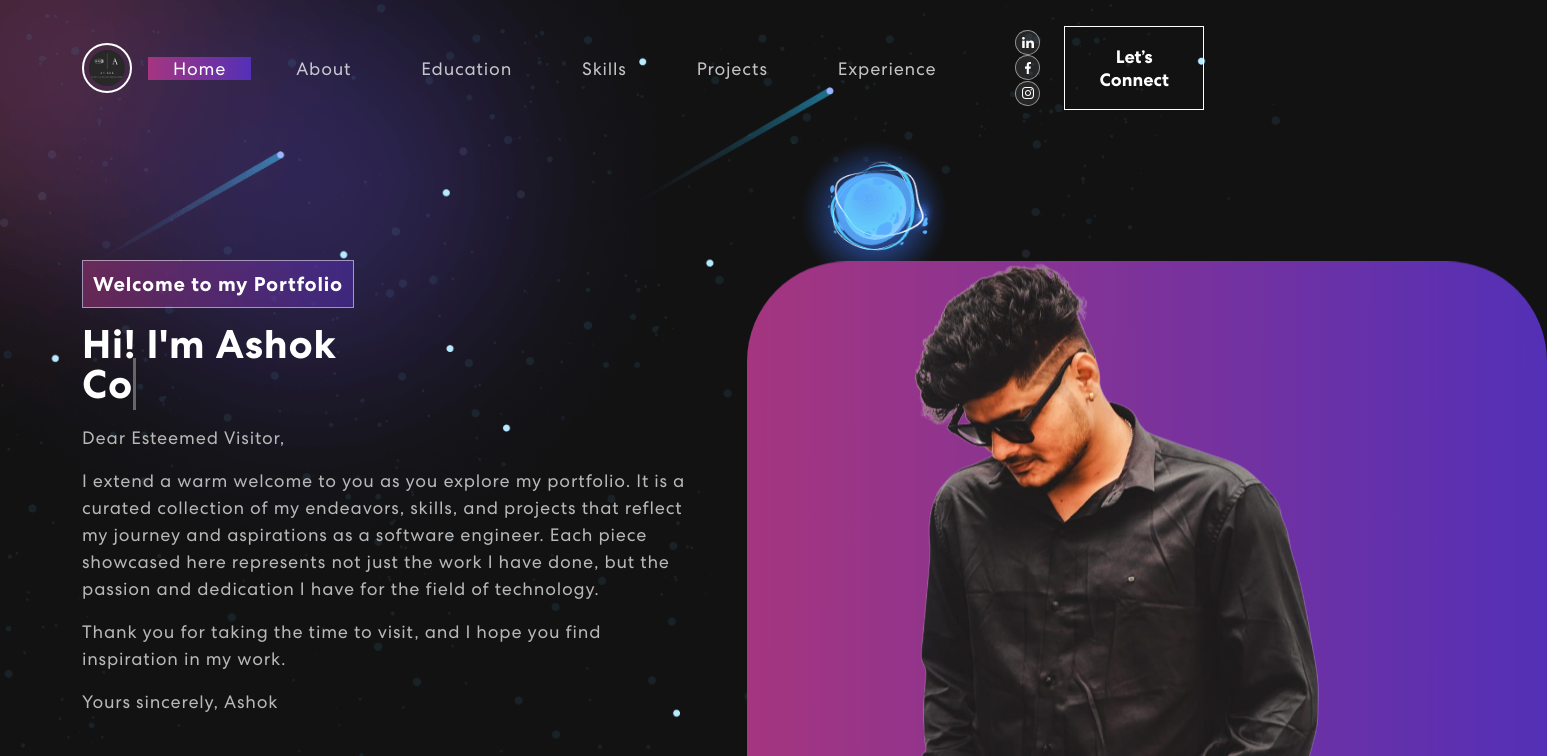
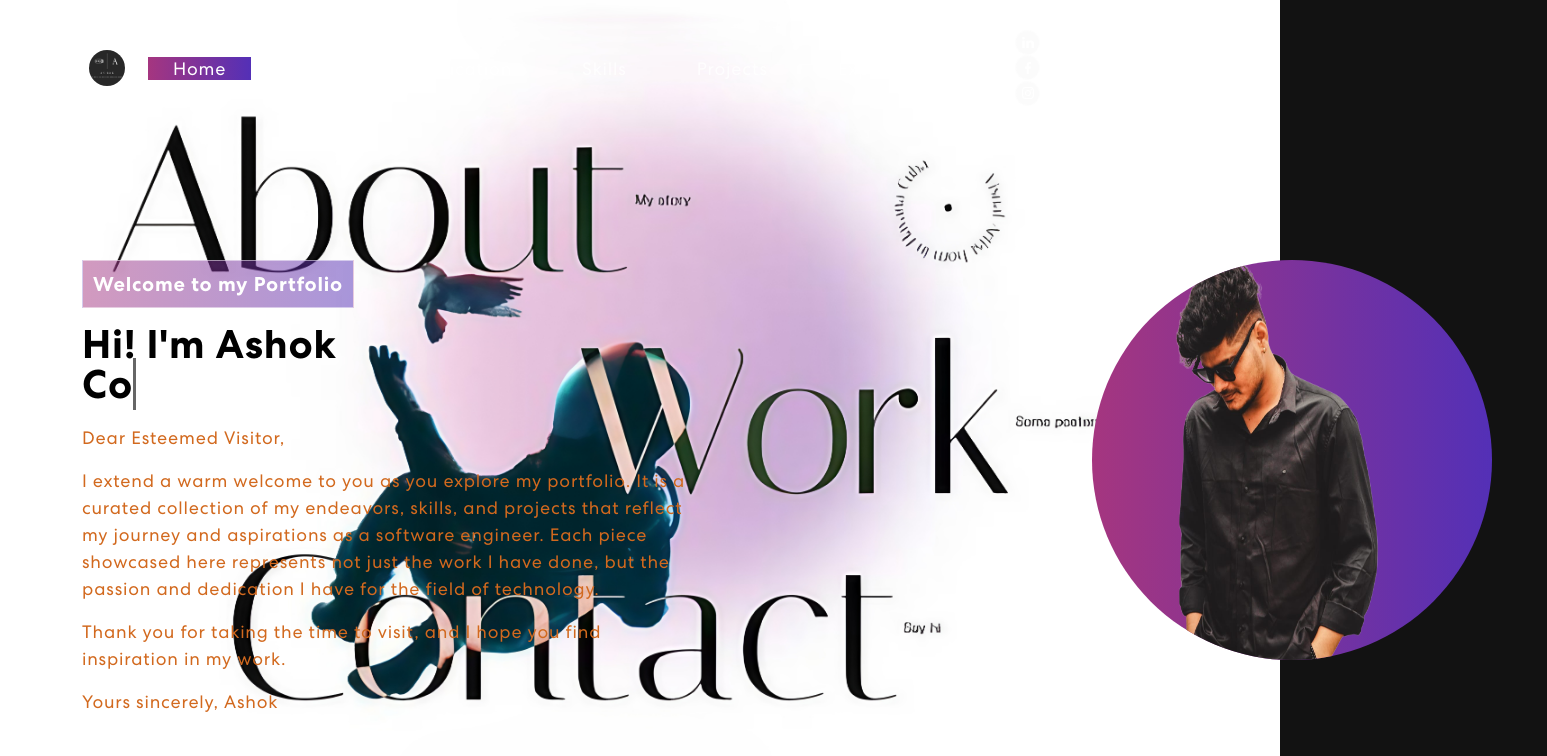
Before and after one commit to ashokbob9989/ashok-portfolio, a React (Create React App) app: page / in a window 1280 px wide. Shown: the top 756 px of the page, 1547 px wide, since content can reach past the window. Built offline with nearby package versions, Linux system fonts and the light colour scheme; no server answers.

Commit message:
added styles

```diff
--- a/src/App.css
+++ b/src/App.css
@@ -275,8 +275,8 @@ nav.navbar .navbar-toggler[aria-expanded="true"] .navbar-toggler-icon {
 .banner {
   margin-top: 0;
   padding: 260px 0 100px 0;
-  background-image: url('./assets/img/banner-bg.png');
-  background-position: top left;
+  background-image: url('./assets/img/banner-img.jpeg');
+  background-position: top right; /* Change from top left to top right */
   background-size: cover;
   background-repeat: no-repeat;
 }
@@ -297,13 +297,14 @@ nav.navbar .navbar-toggler[aria-expanded="true"] .navbar-toggler-icon {
   line-height: 1;
   margin-bottom: 20px;
   display: block;
+  color: black;
 }
 .banner p {
-  color: #B8B8B8;
   font-size: 18px;
   letter-spacing: 0.8px;
   line-height: 1.5em;
   width: 96%;
+  color: chocolate;
 }
 .banner button {
   color: #fff;
@@ -322,9 +323,6 @@ nav.navbar .navbar-toggler[aria-expanded="true"] .navbar-toggler-icon {
 }
 .banner button:hover svg {
   margin-left: 25px;
-}
-.banner img {
-  animation: updown 3s linear infinite;
 }
 @keyframes updown {
     0% {
@@ -1380,6 +1378,7 @@ nav.navbar .navbar-toggler[aria-expanded="true"] .navbar-toggler-icon {
   font-weight: 700;
   text-align: center;
   margin-bottom: 30px;
+  color: black;
 }
 
 .about .introduction p {
@@ -1583,12 +1582,13 @@ nav.navbar .navbar-toggler[aria-expanded="true"] .navbar-toggler-icon {
 }
 
 .header-img {
-  width: 800px;
-    height: 600px;
-    border-radius: 100px;
+    width: 400px;
+    height: 400px;
+    border-radius: 50%;
     position: relative;
     overflow: hidden;
     background: linear-gradient(90.21deg, #AA367C -5.91%, #4A2FBD 111.58%);
+    margin-left: 345px;
 }
 
 .header-img::before {
```
Also changed, not shown: src/assets/img/banner-bg.png (deleted), src/assets/img/banner-img.jpeg (added), src/components/Banner.js (line endings or trailing spaces).
